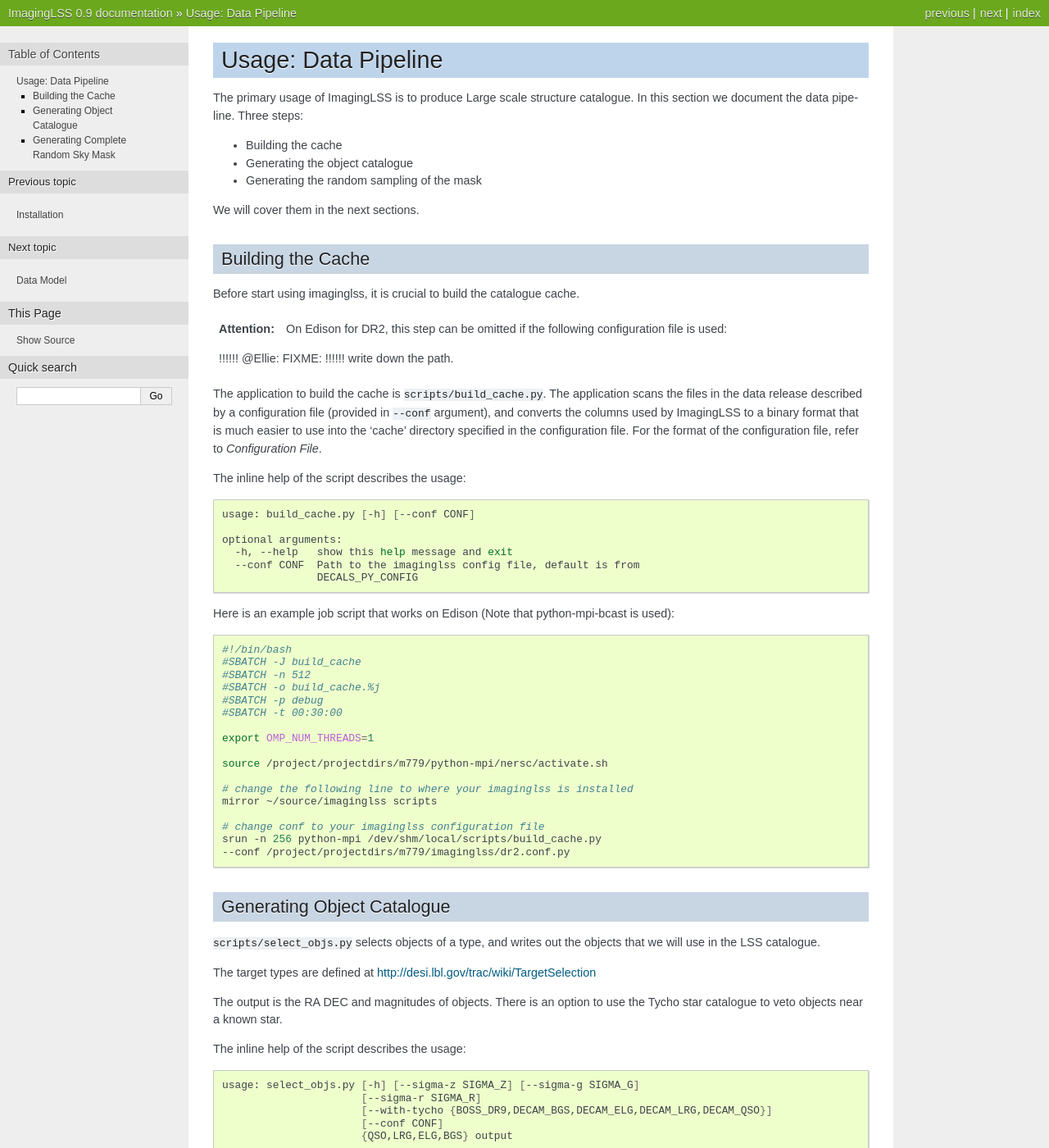
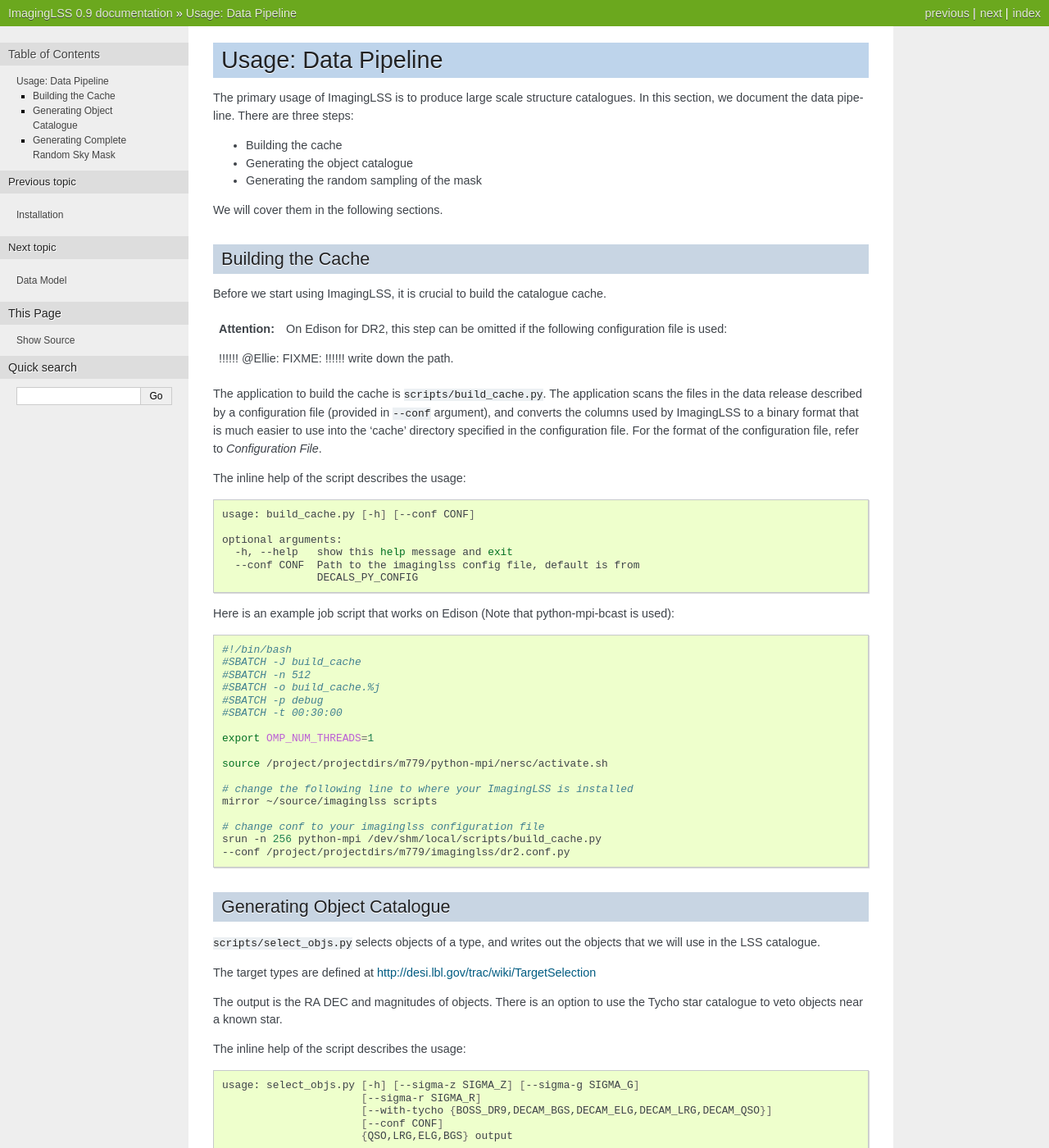
Before and after one commit to desihub/imaginglss, a Sphinx documentation site: the page built from docs/datapipeline.rst, in a window 1280 px wide and 1400 px high. Shown: the whole window at 82% size. Built offline with Sphinx 7.4.7, drawn with Linux system fonts in a browser that asks for light colours; formulas are drawn with MathJax 3; pages that are not in the unit, such as notebooks, are missing from menus; some of the changed text lies outside the part shown.

Commit message:
Typos and syntax.

```diff
--- a/docs/datapipeline.rst
+++ b/docs/datapipeline.rst
@@ -1,18 +1,18 @@
 Usage: Data Pipeline
 ====================
 
-The primary usage of ImagingLSS is to produce Large scale structure catalogue.
-In this section we document the data pipeline. Three steps:
+The primary usage of ImagingLSS is to produce large scale structure catalogues.
+In this section, we document the data pipeline. There are three steps:
 
 - Building the cache
 - Generating the object catalogue
 - Generating the random sampling of the mask
 
-We will cover them in the next sections.
+We will cover them in the following sections.
 
 Building the Cache
 ------------------
-Before start using imaginglss, it is crucial to build the catalogue cache.
+Before we start using ImagingLSS, it is crucial to build the catalogue cache.
 
 .. attention::
 
@@ -53,7 +53,7 @@ Here is an example job script that works on Edison (Note that python-mpi-bcast i
 
     source /project/projectdirs/m779/python-mpi/nersc/activate.sh
 
-    # change the following line to where your imaginglss is installed
+    # change the following line to where your ImagingLSS is installed
     mirror ~/source/imaginglss scripts
 
     # change conf to your imaginglss configuration file
```
Also changed, not shown: other parts of docs/datapipeline.rst (+1 -1 lines).
